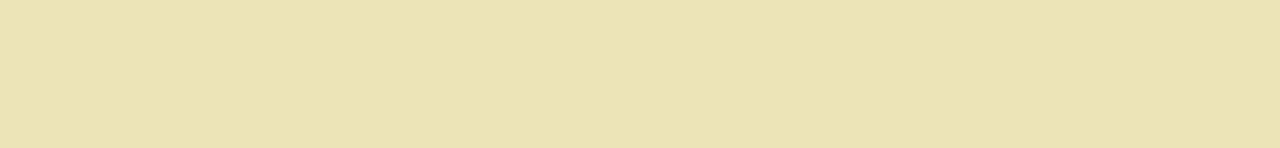
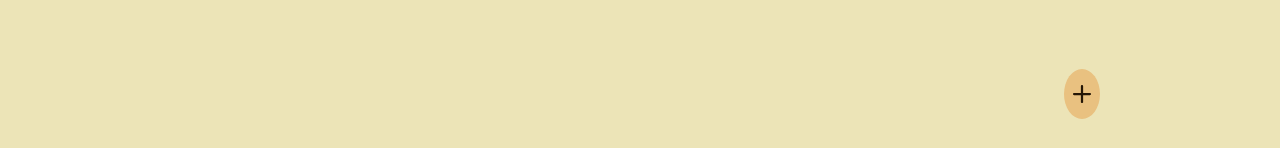
Before and after one commit to codingincolouradmin/Coding-in-Colour, a React (Create React App) app in the folder lectureExamples/notes-app/: page / in a window 1280 px wide. Both pictures are taken after a click on the icon 1162 px from the left and 615 px from the top of the page. Shown: the part 441-589 px from the top of the page. Built offline with nearby package versions, Linux system fonts and the light colour scheme.

Commit message:
Finished implementing the add component, but need to fix styling.

```diff
--- a/lectureExamples/notes-app/src/components/AddNote.js
+++ b/lectureExamples/notes-app/src/components/AddNote.js
@@ -3,9 +3,34 @@ import { IoIosAdd } from "react-icons/io";
 function AddNote({
     noteTitle, noteContent, noteAuthor, noteColor,
     updateTitle, updateContent, updateAuthor, updateColor,
-
+    addNote,
+    showAdd, handleShowAdd
 }) {
 
+    return (
+        <div className="add-container">
+            <IoIosAdd className="add-circle" onClick={handleShowAdd} />
+            {showAdd &&
+                <div className="add-fields">
+                  <input value={noteTitle} onChange={updateTitle} placeholder="Title"/>
+                  <br />
+                  <input value={noteContent} onChange={updateContent} placeholder="Note"/>
+                  <br />
+                  <input value={noteAuthor} onChange={updateAuthor} placeholder="Author" />
+                  <br />
+                  <select value={noteColor} onChange={updateColor}>
+                      <option value="">select color</option>
+                      <option value="brown-sugar">brown</option>
+                      <option value="atomic-tangerine">tangerine</option>
+                      <option value="cadet-gray">grey</option>
+                      <option value="phlox">purple</option>
+                      <option value="tea-green">green</option>
+                  </select>
+                  <br />
+                  <button onClick={addNote}>Save</button>
+                </div>
+            }
+        </div>
+    )
 }
-
 export default AddNote;
--- a/lectureExamples/notes-app/src/components/Input.js
+++ b/lectureExamples/notes-app/src/components/Input.js
@@ -1,14 +1,15 @@
 import { useState } from 'react';
 import { IoIosMore, IoIosSearch } from "react-icons/io";
 import { HiSortDescending } from "react-icons/hi";
+import AddNote from './AddNote';
 
 function Input({ noteTitle, noteContent, noteAuthor, noteColor, noteSearch,
   updateTitle, updateContent, updateAuthor, updateColor, updateSearch,
   addNote,
   sorted, handleSort }) {
-  const [show, setShow] = useState(false);
-  const [showAdd, setShowAdd] = useState(false);
-  const [showSearch, setShowSearch] = useState(false);
+  const [show, setShow] = useState(false);                // Show or hide the add/search/sort
+  const [showAdd, setShowAdd] = useState(false);          // Show or hide the add
+  const [showSearch, setShowSearch] = useState(false);    // Show or hide the add
 
   // Handlers for showing adding note, searching note
   const handleShow = () => {
@@ -16,11 +17,11 @@ function Input({ noteTitle, noteContent, noteAuthor, noteColor, noteSearch,
     setShow(!show);
     setShowAdd(false);
     setShowSearch(false);
-    console.log('we are clicking!');
   }
 
   const handleShowAdd = () => {
     // If we're opening the show Add, we probably want to make sure other stuff is closed
+    console.log('clicked');
     if (!showAdd) {
       setShowSearch(false);
     }
@@ -35,33 +36,23 @@ function Input({ noteTitle, noteContent, noteAuthor, noteColor, noteSearch,
     setShowSearch(!showSearch);
   }
 
+  const addNoteProps = {
+    noteTitle, noteContent, noteAuthor, noteColor,
+    updateTitle, updateContent, updateAuthor, updateColor,
+    addNote,
+    showAdd, handleShowAdd
+  }
+
   return (
-    <div className='noteInput'>
+    <div className='Input'>
       <IoIosMore className="add-circle" onClick={handleShow}/>
       {show &&
-        <div className="hiddenDiv">
-          <HiSortDescending className="add-circle2" onClick={handleSort}/>
-        </div>
+          <div className="hiddenDiv">
+             <AddNote {...addNoteProps} />
+             <HiSortDescending className="add-circle2" onClick={handleSort} />
+          </div>
       }
     </div>
-    // <div className="noteInput">
-    //   <input value={noteTitle} onChange={updateTitle} placeholder="Title"/>
-    //   <br />
-    //   <input value={noteContent} onChange={updateContent} placeholder="Note"/>
-    //   <br />
-    //   <input value={noteAuthor} onChange={updateAuthor} placeholder="Author" />
-    //   <br />
-    //   <select value={noteColor} onChange={updateColor}>
-    //     <option value="">select color</option>
-    //     <option value="brown-sugar">brown</option>
-    //     <option value="atomic-tangerine">tangerine</option>
-    //     <option value="cadet-gray">grey</option>
-    //     <option value="phlox">purple</option>
-    //     <option value="tea-green">green</option>
-    //   </select>
-    //   <br />
-    //   <button onClick={addNote}>Save</button>
-    // </div>
   );
 }
 
```
